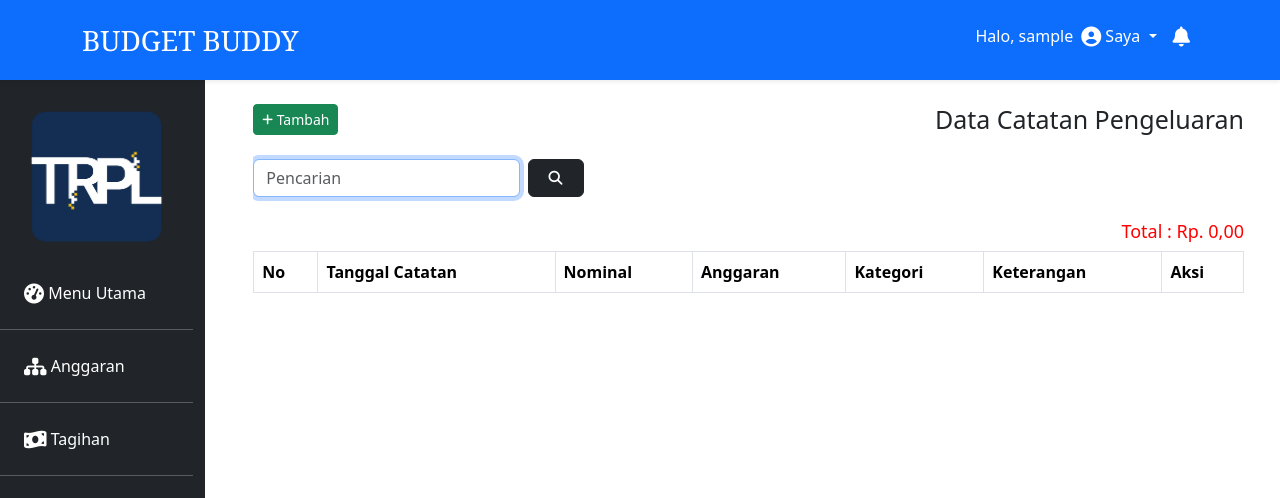
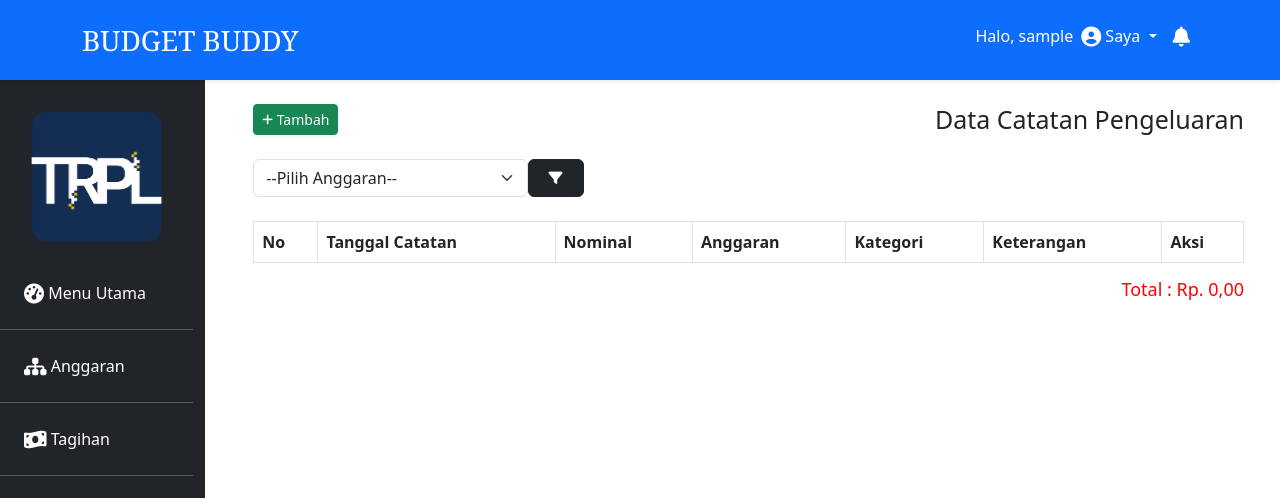
Before and after one commit to Mabrural/budgetbuddy, a PHP site: page /index.php?page=catatan in a window 1280 px wide. Shown: the top 498 px of the page. Run offline with PHP 8.4, Linux system fonts and the light colour scheme; the visitor is signed in with stand-in values (Sample User, id 1); data comes from the database, SQL or seed files in the repository; lists and menus that the app fills with data are empty; some libraries are stand-ins or nearby versions.

Commit message:
membuat filter berdasarkan anggaran pada catatan.php

```diff
--- a/index.php
+++ b/index.php
@@ -28,11 +28,15 @@ if (!isset($_SESSION["login"])) {
     <link rel="stylesheet" href="https://cdnjs.cloudflare.com/ajax/libs/font-awesome/6.4.2/css/all.min.css" integrity="sha512-z3gLpd7yknf1YoNbCzqRKc4qyor8gaKU1qmn+CShxbuBusANI9QpRohGBreCFkKxLhei6S9CQXFEbbKuqLg0DA==" crossorigin="anonymous" referrerpolicy="no-referrer" />
 
 	<link rel="stylesheet" href="https://cdn.jsdelivr.net/npm/sweetalert2@11.10.0/dist/sweetalert2.min.css">
+
+	<!-- datatables -->
+	<link rel="stylesheet" type="text/css" href="https://cdnjs.cloudflare.com/ajax/libs/twitter-bootstrap/5.3.0/css/bootstrap.min.css">
+	<link rel="stylesheet" type="text/css" href="https://cdn.datatables.net/1.13.7/css/dataTables.bootstrap5.min.css">
+
 </head>
 <body>
-<script src="https://unpkg.com/sweetalert/dist/sweetalert.min.js"></script>
-
-<script src="https://cdn.jsdelivr.net/npm/sweetalert2@11.10.0/dist/sweetalert2.all.min.js"></script>
+	<!-- dataTables -->
+	<script type="text/javascript" src="https://cdn.datatables.net/1.13.7/js/jquery.dataTables.min.js"></script>
 
 
 	<!-- bootstrap js repository offline -->
@@ -424,6 +428,12 @@ if (!isset($_SESSION["login"])) {
     <p class="text-center" style="color: white; font-size: 9pt;">© 2023 Budget Buddy - Teknologi Rekayasa Perangkat Lunak</p>
 </footer>
 
+	<!-- <script type="text/javascript" src="https://code.jquery.com/jquery-3.7.0.js"></script>
+	<script type="text/javascript" src="https://cdn.datatables.net/1.13.7/js/jquery.dataTables.min.js"></script>
+	<script type="text/javascript" src="https://cdn.datatables.net/1.13.7/js/dataTables.bootstrap5.min.js"></script>
+	<script type="text/javascript">
+		new DataTable('#example');
+	</script> -->
 
 </body>
 </html>
--- a/page/catatan/catatan.php
+++ b/page/catatan/catatan.php
@@ -1,21 +1,32 @@
 <?php
-
 $id_mhs = $_SESSION["id_mhs"];
-
 ?>
 
-<div class="col-md-12 col-lg-12 ">
+<div class="col-md-12 col-lg-12">
     <div class="table table-responsive">
         <h2 class="text-right" style="float: right; font-size: 25px;">Data Catatan Pengeluaran</h2>
-			<a href="?page=tambahCatatan" class="btn btn-success btn-sm" data-bs-toggle="modal" data-bs-target="#tambahCatatan"><i class="fas fa-plus fa-sm"></i> Tambah</a> <br><br>
+        <a href="?page=tambahCatatan" class="btn btn-success btn-sm" data-bs-toggle="modal" data-bs-target="#tambahCatatan"><i class="fas fa-plus fa-sm"></i> Tambah</a>
+        <br><br>
+        <!-- Form Filter -->
         <form class="d-flex col-lg-4 col-md-4 col-sm-12" role="search" action="" method="POST">
-	        	<input class="form-control me-2" type="search" autofocus autocomplete="off" placeholder="Pencarian" aria-label="Search" name="cari" value="<?php if(isset($_POST['cari'])) { echo $_POST['cari']; }?>">
-	       		<button class="btn btn-outline-dark bg-dark" type="submit"><i class="fa-solid fa-magnifying-glass bg-dark text-white fa-sm"></i></button>
-	    	</form>
+            <!-- <input class="form-control me-2" type="search" autofocus autocomplete="off" placeholder="Pencarian" aria-label="Search" name="cari" value="<?php if(isset($_POST['cari'])) { echo $_POST['cari']; }?>"> -->
+            <select class="form-select" name="filter_anggaran">
+                <option value="">--Pilih Anggaran--</option>
+                <?php
+                // Ambil data anggaran dari database
+                $result = mysqli_query($koneksi, "SELECT * FROM anggaran WHERE id_mhs=$id_mhs");
+                while ($row = mysqli_fetch_assoc($result)) {
+                    echo "<option value='" . $row['id_anggaran'] . "'>" . $row['nama_anggaran'] . "</option>";
+                }
+                ?>
+            </select>
+            <button class="btn btn-outline-dark bg-dark" type="submit"><i class="fa-solid fa-filter bg-dark text-white fa-sm"></i></button>
+        </form><br>
+        <!-- Akhir Form Filter -->
 
-			<!-- <h5 class="text-right" style="float: right;">Total Pengeluaran : </h5> -->
-			<br>
+        <!-- Tabel Data -->
         <table class="table table-striped table-bordered table-hover">
+            <!-- Bagian Head Tabel -->
             <thead>
                 <tr>
                     <th scope="col">No</th>
@@ -27,28 +38,34 @@ $id_mhs = $_SESSION["id_mhs"];
                     <th colspan="3" scope="col">Aksi</th>
                 </tr>
             </thead>
+
+            <!-- Bagian Body Tabel -->
             <tr>
                 <?php
-
-						if(isset($_POST['cari'])){
+                // Query sesuai dengan filter anggaran
+                $filter_anggaran = isset($_POST['filter_anggaran']) ? $_POST['filter_anggaran'] : '';
+                if (isset($_POST['cari'])) {
                     $pencarian = $_POST['cari'];
-							$query = "SELECT * FROM catatan_pengeluaran JOIN anggaran ON catatan_pengeluaran.id_anggaran = anggaran.id_anggaran JOIN kategori ON catatan_pengeluaran.id_kategori=kategori.id_kategori WHERE catatan_pengeluaran.id_kategori = kategori.id_kategori AND catatan_pengeluaran.id_anggaran = anggaran.id_anggaran AND catatan_pengeluaran.id_catatan AND catatan_pengeluaran.id_mhs=$id_mhs AND keterangan LIKE '%".$pencarian."%'";
-						} else{
+                    $query = "SELECT * FROM catatan_pengeluaran JOIN anggaran ON catatan_pengeluaran.id_anggaran = anggaran.id_anggaran JOIN kategori ON catatan_pengeluaran.id_kategori=kategori.id_kategori WHERE catatan_pengeluaran.id_kategori = kategori.id_kategori AND catatan_pengeluaran.id_anggaran = anggaran.id_anggaran AND catatan_pengeluaran.id_catatan AND catatan_pengeluaran.id_mhs=$id_mhs AND keterangan LIKE '%" . $pencarian . "%";
+                } else {
                     $query = "SELECT * FROM catatan_pengeluaran JOIN anggaran ON catatan_pengeluaran.id_anggaran = anggaran.id_anggaran JOIN kategori ON catatan_pengeluaran.id_kategori=kategori.id_kategori WHERE catatan_pengeluaran.id_kategori = kategori.id_kategori AND catatan_pengeluaran.id_anggaran = anggaran.id_anggaran AND catatan_pengeluaran.id_catatan AND catatan_pengeluaran.id_mhs=$id_mhs";
+                    if (!empty($filter_anggaran)) {
+                        $query .= " AND anggaran.id_anggaran = $filter_anggaran";
+                    }
                 }
 
-						// $catatan = mysqli_query($koneksi, "SELECT * FROM catatan_pengeluaran JOIN anggaran ON catatan_pengeluaran.id_anggaran = anggaran.id_anggaran JOIN kategori ON catatan_pengeluaran.id_kategori=kategori.id_kategori WHERE catatan_pengeluaran.id_kategori = kategori.id_kategori AND catatan_pengeluaran.id_anggaran = anggaran.id_anggaran AND catatan_pengeluaran.id_catatan AND catatan_pengeluaran.id_mhs=$id_mhs");
                 $no = 1;
                 $total = 0;
                 $tampil = mysqli_query($koneksi, $query);
-						while($data = mysqli_fetch_assoc($tampil)) {
+                while ($data = mysqli_fetch_assoc($tampil)) {
                     $nominal = $data['nominal_catatan'];
                     $total += $nominal;
                 ?>
-
+            </tr>
+            <!-- Bagian isi Tabel -->
             <td><?= $no++; ?></td>
             <td><?= date('d-m-Y', strtotime($data['tgl_catatan'])); ?></td>
-					<td><?= "Rp. ".number_format("$nominal", 2, ",", ".") ?></td>
+            <td><?= "Rp. " . number_format("$nominal", 2, ",", ".") ?></td>
             <td><?= $data['nama_anggaran']; ?></td>
             <td><?= $data['nama_kategori']; ?></td>
             <td><?= $data['keterangan']; ?></td>
@@ -58,9 +75,6 @@ $id_mhs = $_SESSION["id_mhs"];
                 <i class="fas fa-trash-alt bg-danger p-2 text-white rounded"></i>
                 <a href="?form=hapusCatatan&id_catatan=<?= $data['id_catatan'];?>" data-bs-toggle="modal" data-bs-target="#hapusCatatan<?= $no; ?>">Hapus</a>
             </td>
-				</tr>
-
-
 <!-- Ubah dengan Modals -->
 <form action="index.php?form=ubahCatatan" method="post">
 	<div class="modal fade" id="ubahCatatan<?= $no; ?>" tabindex="-1" aria-labelledby="exampleModalLabel" aria-hidden="true">
@@ -155,8 +169,10 @@ $id_mhs = $_SESSION["id_mhs"];
             <?php
                 }
             ?>
+            </tr>
+        </table>
 
-				<h5 class="text-right" style="float: right; font-size: 18px; color: red;"> Total : <?= "Rp. ".number_format("$total", 2, ",", ".");?></h5>
-			</table>
+        <!-- Total Pengeluaran -->
+        <h5 class="text-right" style="float: right; font-size: 18px; color: red;"> Total : <?= "Rp. " . number_format("$total", 2, ",", "."); ?></h5>
     </div>
 </div>
--- a/page/catatan/tambah.php
+++ b/page/catatan/tambah.php
@@ -1,12 +1,12 @@
 <?php
-
+	// $id_mhs = $_SESSION['id_mhs'];
 // cek apakah tombol submit sudah ditekan atau belum
 if (isset($_POST["submit"])) {
 
 
-
 	// cek apakah data berhasil ditambahkan atau tidak
 	if(tambahCatatan($_POST) > 0 ) {
+
 		echo "
 			<script>
 				alert('Data berhasil ditambahkan');
--- a/page/tagihan/tagihan.php
+++ b/page/tagihan/tagihan.php
@@ -126,8 +126,9 @@ $id_mhs = $_SESSION["id_mhs"];
 				<?php
 					}
 				 ?>
-				<h5 class="text-right" style="float: right; font-size: 18px; color: red;"> Total : <?= "Rp. ".number_format("$total", 2, ",", ".");?></h5>
 
 			</table>
+			<h5 class="text-right" style="float: right; font-size: 18px; color: red;"> Total : <?= "Rp. ".number_format("$total", 2, ",", ".");?></h5>
+
 	</div>
 </div>
```
Also changed, not shown: page/anggaran/anggaran.php (+6 -2 lines), page/laporan/laporan.php (+33 -33 lines), page/profil/profil.php (+14 -2 lines). Lines whose indentation alone changed are shown as unchanged.
